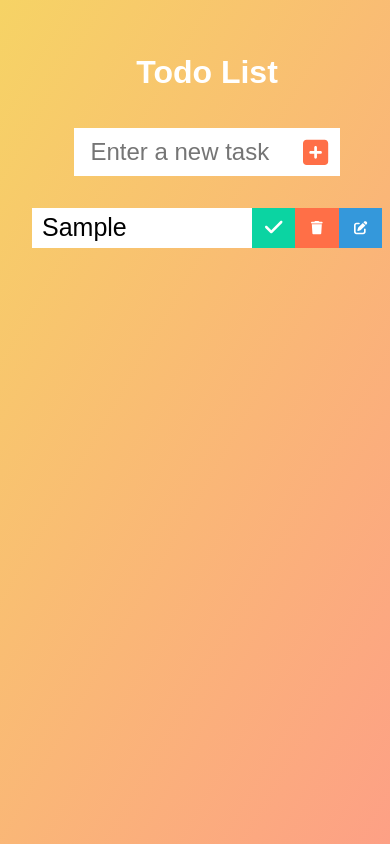
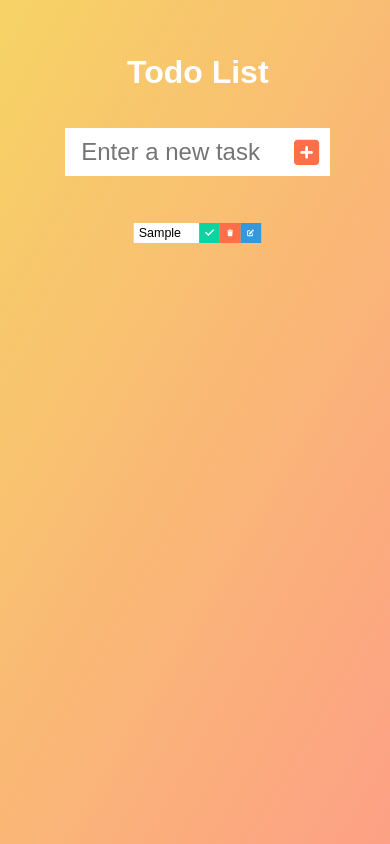
Before and after one commit to tyagiharsh607/todo-list-react, a React (Vite) app: page / in a window 390 px wide. Both pictures are taken after typing "Sample" into the empty fields and a click on the button 306 px from the left and 152 px from the top of the page. Shown: the top 844 px of the page. Built offline with nearby package versions, Linux system fonts and the light colour scheme.

Commit message:
Making it more responsive

```diff
--- a/src/index.css
+++ b/src/index.css
@@ -127,7 +127,7 @@ form {
   color: black;
   padding: 10px;
   height: 2.5rem;
-  min-width: 200px;
+  /* min-width: 200px; */
   width: calc(100% - 100px);
   border: none;
 }
@@ -196,5 +196,19 @@ form {
     font-size: 1rem;
 
   }
+  .container-div{
+    transform: scale(0.7);
+
+  }
 
 }
+
+
+@media screen and (max-width:600px){
+
+  .container-div {
+      transform: scale(0.5);
+
+    }
+
+}
```
